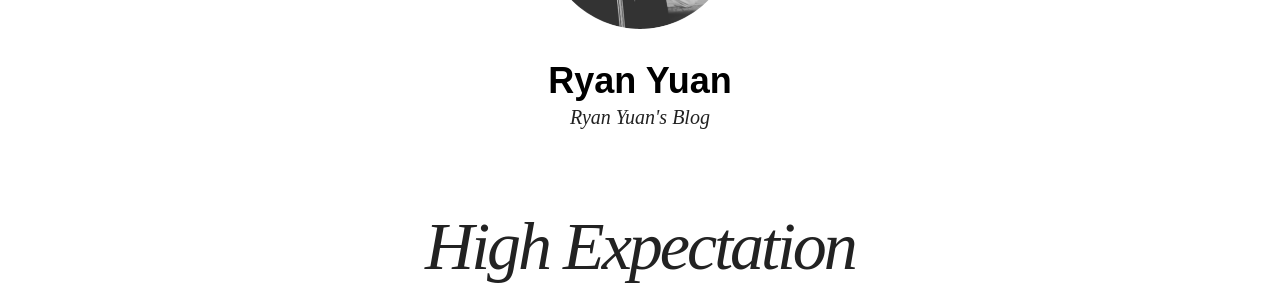
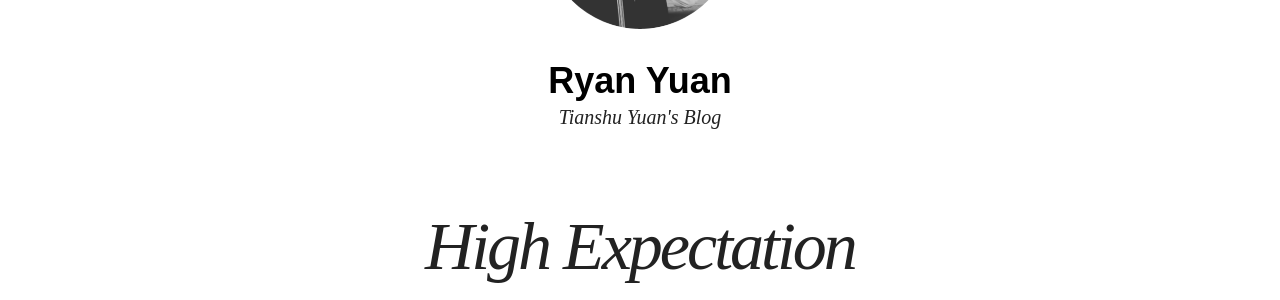
Before and after one commit to ryanyuan42/ryanyuan42.github.io, a Jekyll site: the page built from index.html, in a window 1280 px wide. Shown: the part 266-566 px from the top of the page. Built offline with Jekyll 4.4.1, drawn with Linux system fonts in a browser that asks for light colours; nearby versions of some CDN libraries.

Commit message:
Update _config.yml

```diff
--- a/_config.yml
+++ b/_config.yml
@@ -2,7 +2,7 @@
 
 title: Ryan Yuan
 locale: en_US
-description: Ryan Yuan's Blog
+description: Tianshu Yuan's Blog
 logo: ryanyuan.png
 search: true
 url: http://ryanyuan42.github.io
```
